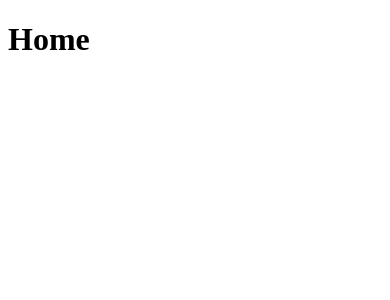
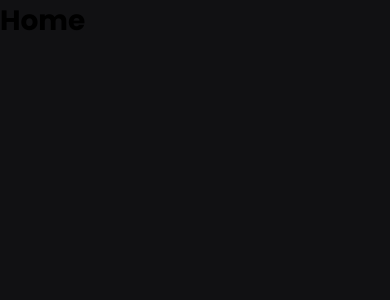
Before and after one commit to calebesg/institutional-website, a Next.js app: page / in a window 390 px wide. Shown: the top 300 px of the page. Built offline with nearby package versions, Linux system fonts and the light colour scheme.

Commit message:
created global styles

```diff
--- a/package.json
+++ b/package.json
@@ -11,7 +11,8 @@
   "dependencies": {
     "next": "12.2.4",
     "react": "18.2.0",
-    "react-dom": "18.2.0"
+    "react-dom": "18.2.0",
+    "sass": "^1.54.4"
   },
   "devDependencies": {
     "@types/node": "18.6.5",
--- a/src/pages/_app.tsx
+++ b/src/pages/_app.tsx
@@ -1,4 +1,6 @@
 import type { AppProps } from 'next/app'
+
+import '../styles/global.scss'
 
 function MyApp({ Component, pageProps }: AppProps) {
   return <Component {...pageProps} />
--- /dev/null
+++ b/src/styles/global.scss
@@ -0,0 +1,50 @@
+* {
+  margin: 0;
+  padding: 0;
+  box-sizing: border-box;
+}
+
+:root {
+  --white: #fff;
+
+  --gray-100: #afafaf;
+  --gray-200: #525252; // divider
+  --gray-700: #15171b; // background header
+  --gray-900: #111113; // background body
+
+  --blue-500: #1fa4e5;
+  --yellow-500: #ffbe16;
+}
+
+@media (max-width: 1080px) {
+  html {
+    font-size: 93.75%;
+  }
+}
+
+@media (max-width: 720px) {
+  html {
+    font-size: 87.5%;
+  }
+}
+
+body {
+  background-color: var(--gray-900);
+}
+
+body,
+input,
+textarea,
+select,
+button {
+  font: 400 1rem 'Poppins', sans-serif;
+}
+
+button {
+  cursor: pointer;
+}
+
+a {
+  color: inherit;
+  text-decoration: none;
+}
```
Also changed, not shown: 1 other file (tests, documents, lock files or other folders).
